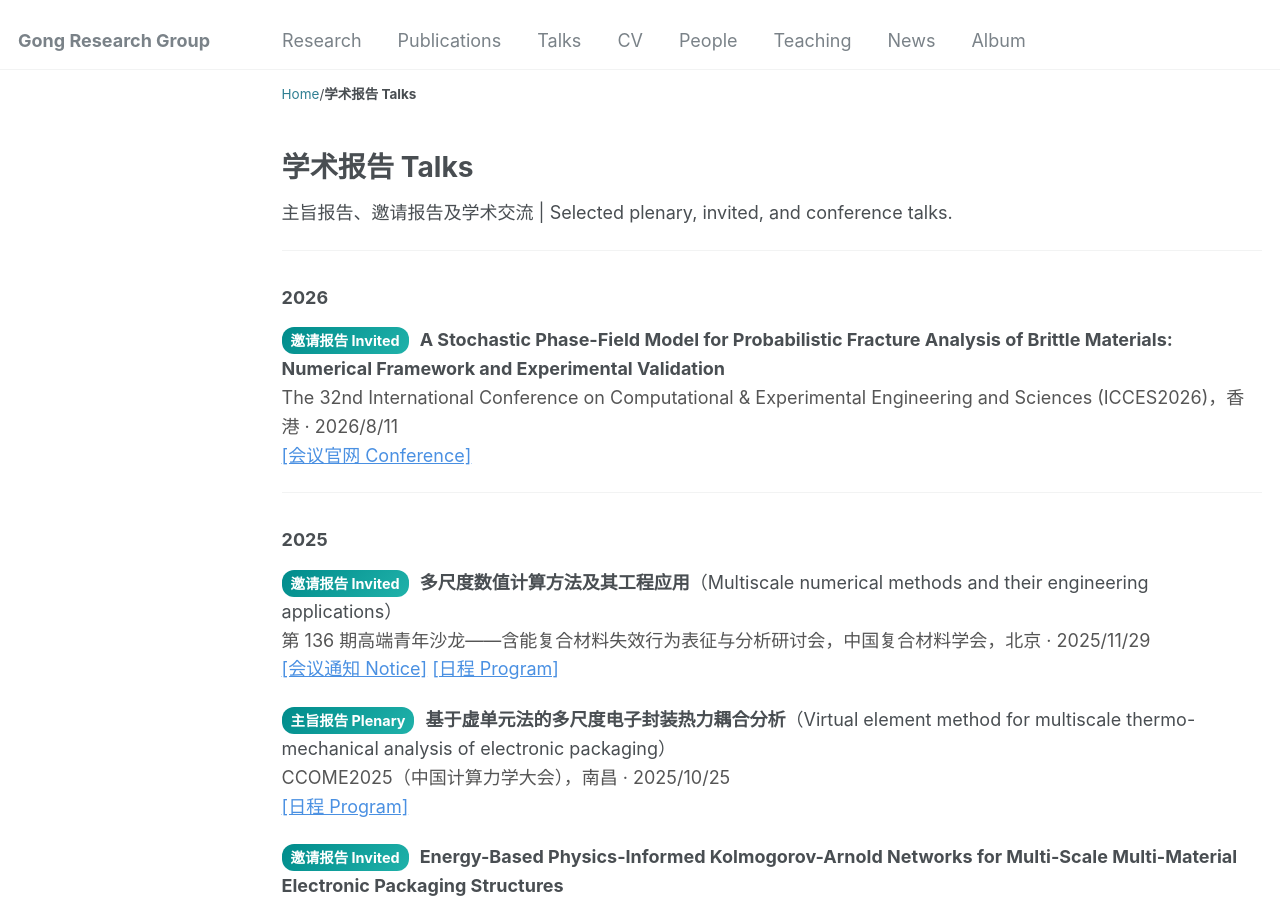
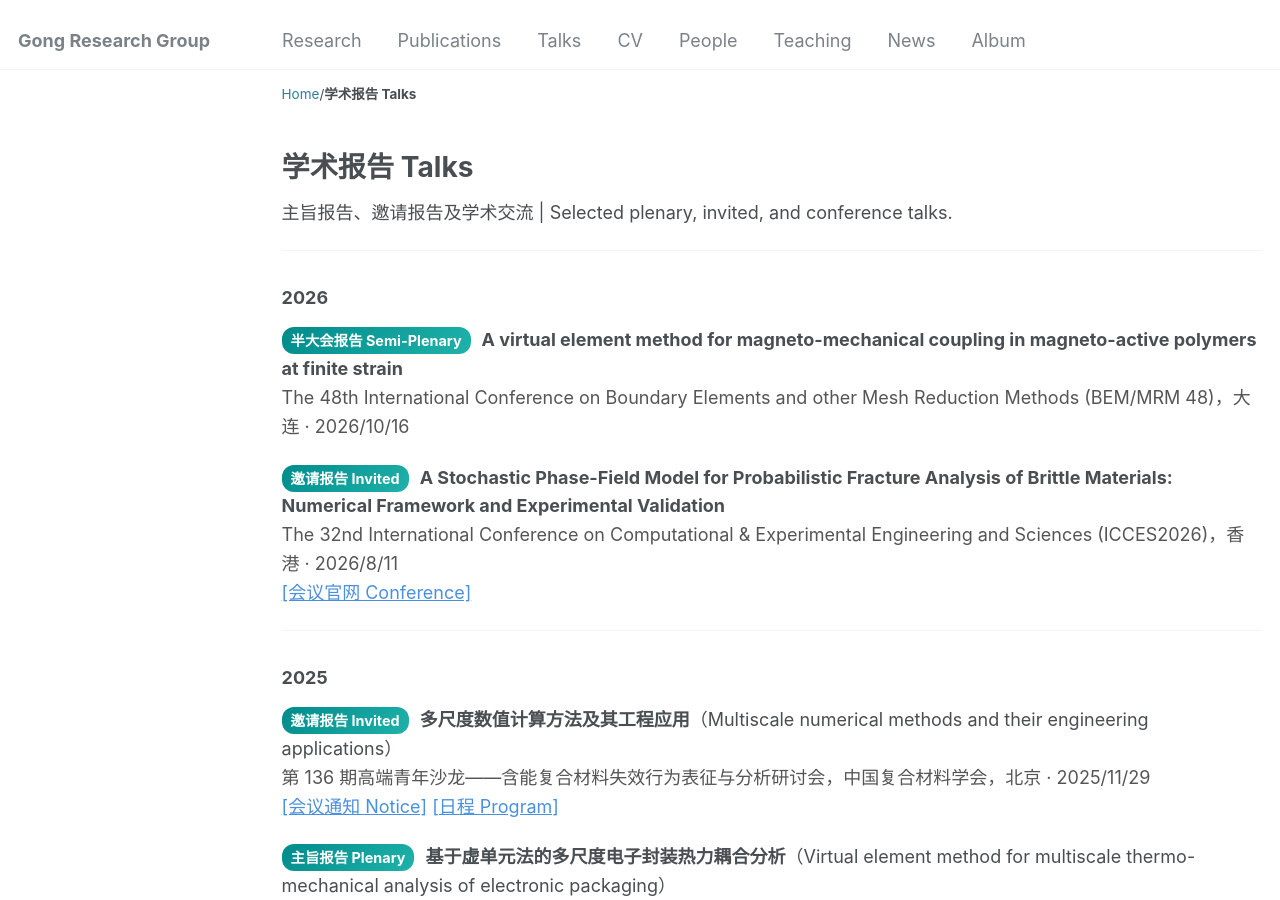
Before and after one commit to yanpeng-gong/yanpeng-gong.github.io, a Jekyll site: the page built from _pages/talks.html, in a window 1280 px wide and 900 px high. Built offline with Jekyll 4.4.1, drawn with Linux system fonts in a browser that asks for light colours; comment, search, counter and statistics services are not loaded.

Commit message:
talks: add BEM/MRM 48 semi-plenary lecture

```diff
--- a/_pages/talks.html
+++ b/_pages/talks.html
@@ -30,6 +30,12 @@ description: "Selected plenary and invited talks by Yanpeng Gong (公颜鹏) on
 <h3>2026</h3>
 
 <ul class="talk-list">
+
+  <li>
+    <span class="talk-type">半大会报告 Semi-Plenary</span>
+    <strong>A virtual element method for magneto-mechanical coupling in magneto-active polymers at finite strain</strong><br>
+    <span class="talk-meta">The 48th International Conference on Boundary Elements and other Mesh Reduction Methods (BEM/MRM 48)，大连 · 2026/10/16</span>
+  </li>
 
   <li>
     <span class="talk-type">邀请报告 Invited</span>
```
